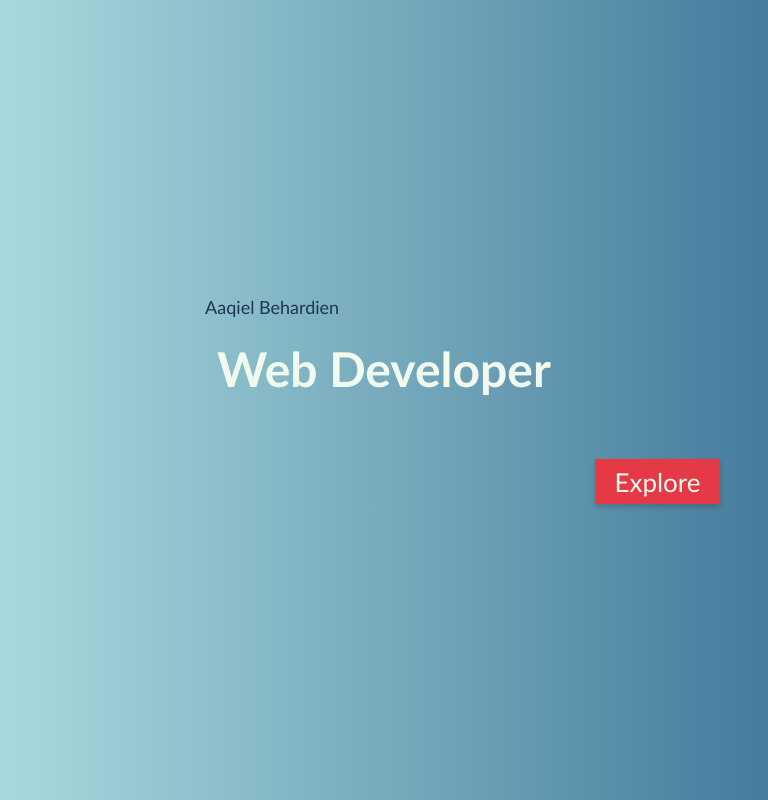
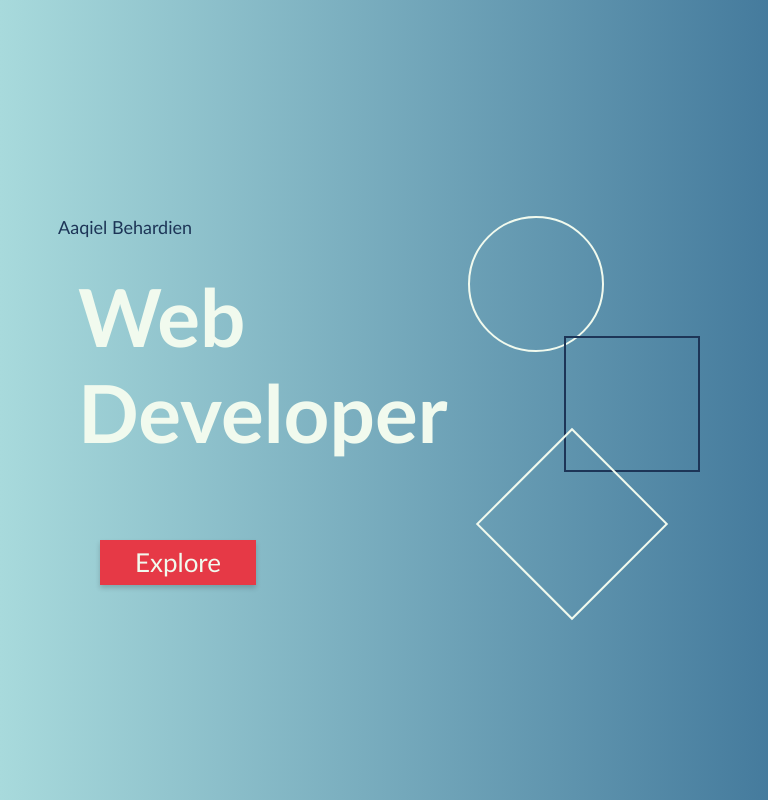
Before and after one commit to xjr007/aaqiel.behardien, a React (Create React App) app: page / in a window 768 px wide. Built offline with nearby package versions, Linux system fonts and the light colour scheme.

Commit message:
mobile responsive for introduction section completed | must add nav menu next

```diff
--- a/src/assets/styles/style.css
+++ b/src/assets/styles/style.css
@@ -41,8 +41,46 @@
           align-items: center;
 }
 
+.App .intro_section .shapes {
+  position: relative;
+  -ms-flex-item-align: center;
+      -ms-grid-row-align: center;
+      align-self: center;
+  top: 200px;
+  z-index: 3;
+}
+
+.App .intro_section .shapes #circle {
+  position: absolute;
+  height: 80px;
+  width: 80px;
+  border: solid 2px #f1faee;
+  border-radius: 50%;
+  right: -120px;
+}
+
+.App .intro_section .shapes #square {
+  top: 70px;
+  left: 80px;
+  position: absolute;
+  height: 80px;
+  width: 80px;
+  border: solid 2px #1d3557;
+}
+
+.App .intro_section .shapes #triangle {
+  top: 140px;
+  right: -130px;
+  position: absolute;
+  height: 80px;
+  width: 80px;
+  -webkit-transform: rotate(45deg);
+          transform: rotate(45deg);
+  border: solid 2px #f1faee;
+}
+
 .App .intro_section .word_box {
-  width: auto;
+  width: 300px;
   margin-left: 48px;
   margin-right: 48px;
   border-style: none;
@@ -73,18 +111,19 @@
 }
 
 .App .intro_section .btn_explore {
+  z-index: 4;
   display: -webkit-inline-box;
   display: -ms-inline-flexbox;
   display: inline-flex;
+  text-align: center;
   -webkit-box-pack: center;
       -ms-flex-pack: center;
           justify-content: center;
   -webkit-box-align: center;
       -ms-flex-align: center;
           align-items: center;
-  text-align: center;
-  -ms-flex-item-align: end;
-      align-self: flex-end;
+  -ms-flex-item-align: center;
+      align-self: center;
   min-width: 4em;
   min-height: 22px;
   -webkit-box-shadow: 0 3px 5px rgba(0, 0, 0, 0.18);
@@ -95,7 +134,6 @@
   font-weight: 550;
   padding: 0.25em 0.75em;
   margin-top: 40px;
-  margin-right: 48px;
   background-color: #e63946;
   -webkit-transition: 220ms all ease-in-out;
   transition: 220ms all ease-in-out;
@@ -113,7 +151,61 @@
           box-shadow: 0 0 0 2px #99131d;
 }
 
-@media only screen and (min-width: 770px) and (max-width: 1440px) {
+@media only screen and (min-width: 720px) and (max-width: 1080px) {
+  .App .intro_section .shapes {
+    position: relative;
+    -ms-flex-item-align: center;
+        -ms-grid-row-align: center;
+        align-self: center;
+    right: -100px;
+    bottom: 40px;
+    top: 0;
+  }
+  .App .intro_section .shapes #circle {
+    position: absolute;
+    height: 136px;
+    width: 136px;
+    border: solid 2px #f1faee;
+    border-radius: 50%;
+  }
+  .App .intro_section .shapes #square {
+    top: 120px;
+    left: 80px;
+    position: absolute;
+    height: 136px;
+    width: 136px;
+    border: solid 2px #1d3557;
+  }
+  .App .intro_section .shapes #triangle {
+    top: 240px;
+    left: 20px;
+    position: absolute;
+    height: 136px;
+    width: 136px;
+    -webkit-transform: rotate(45deg);
+            transform: rotate(45deg);
+    border: solid 2px #f1faee;
+  }
+  .App .intro_section .word_box {
+    -ms-flex-item-align: start;
+        align-self: flex-start;
+    border-style: none;
+    width: 350px;
+  }
+  .App .intro_section .word_box #profession {
+    font-size: 80px;
+  }
+  .App .intro_section .btn_explore {
+    -ms-flex-item-align: start;
+        align-self: flex-start;
+    margin-left: 100px;
+    margin-top: 50px;
+    min-width: 6em;
+    min-height: 44px;
+  }
+}
+
+@media only screen and (min-width: 1080px) and (max-width: 1440px) {
   .App .intro_section .shapes {
     position: relative;
     -ms-flex-item-align: center;
@@ -121,6 +213,7 @@
         align-self: center;
     left: 200px;
     bottom: 100px;
+    top: 0;
   }
   .App .intro_section .shapes #circle {
     position: absolute;
--- a/src/assets/styles/style.scss
+++ b/src/assets/styles/style.scss
@@ -41,8 +41,41 @@ $navy-blue: #1d3557;
 		justify-content: center;
 		align-items: center;
 
+		.shapes {
+			position: relative;
+			align-self: center;
+			top: 200px;
+			z-index: 3;
+
+			#circle {
+				position: absolute;
+				height: 80px;
+				width: 80px;
+				@include border-default($white);
+				border-radius: 50%;
+				right: -120px;
+			}
+			#square {
+				top: 70px;
+				left: 80px;
+				position: absolute;
+				height: 80px;
+				width: 80px;
+				@include border-default($navy-blue);
+			}
+			#triangle {
+				top: 140px;
+				right: -130px;
+				position: absolute;
+				height: 80px;
+				width: 80px;
+				transform: rotate(45deg);
+				@include border-default($white);
+			}
+		}
+
 		.word_box {
-			width: auto;
+			width: 300px;
 			margin-left: 48px;
 			margin-right: 48px;
 
@@ -68,11 +101,12 @@ $navy-blue: #1d3557;
 		}
 
 		.btn_explore {
+			z-index: 4;
 			display: inline-flex;
+			text-align: center;
 			justify-content: center;
 			align-items: center;
-			text-align: center;
-			align-self: flex-end;
+			align-self: center;
 
 			min-width: 4em;
 			min-height: 22px;
@@ -86,7 +120,6 @@ $navy-blue: #1d3557;
 
 			padding: 0.25em 0.75em;
 			margin-top: 40px;
-			margin-right: 48px;
 
 			background-color: $red;
 
@@ -106,7 +139,61 @@ $navy-blue: #1d3557;
 	}
 }
 
-@media only screen and (min-width: 770px) and (max-width: 1440px) {
+@media only screen and (min-width: 720px) and (max-width: 1080px) {
+	.App {
+		.intro_section {
+			.shapes {
+				position: relative;
+				align-self: center;
+				right: -100px;
+				bottom: 40px;
+				top: 0;
+
+				#circle {
+					position: absolute;
+					height: 136px;
+					width: 136px;
+					@include border-default($white);
+					border-radius: 50%;
+				}
+				#square {
+					top: 120px;
+					left: 80px;
+					position: absolute;
+					height: 136px;
+					width: 136px;
+					@include border-default($navy-blue);
+				}
+				#triangle {
+					top: 240px;
+					left: 20px;
+					position: absolute;
+					height: 136px;
+					width: 136px;
+					transform: rotate(45deg);
+					@include border-default($white);
+				}
+			}
+			.word_box {
+				align-self: flex-start;
+				border-style: none;
+				width: 350px;
+				#profession {
+					font-size: 80px;
+				}
+			}
+			.btn_explore {
+				align-self: flex-start;
+				margin-left: 100px;
+				margin-top: 50px;
+				min-width: 6em;
+				min-height: 44px;
+			}
+		}
+	}
+}
+
+@media only screen and (min-width: 1080px) and (max-width: 1440px) {
 	.App {
 		.intro_section {
 			.shapes {
@@ -114,6 +201,7 @@ $navy-blue: #1d3557;
 				align-self: center;
 				left: 200px;
 				bottom: 100px;
+				top: 0;
 
 				#circle {
 					position: absolute;
```
Also changed, not shown: 1 other file (tests, documents, lock files or other folders).
